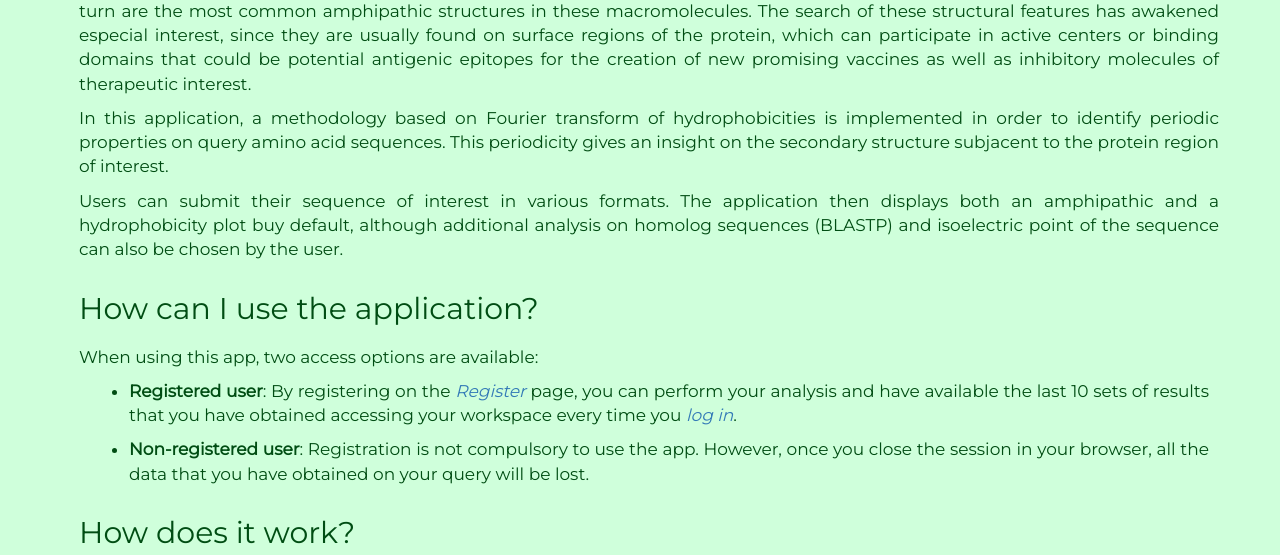
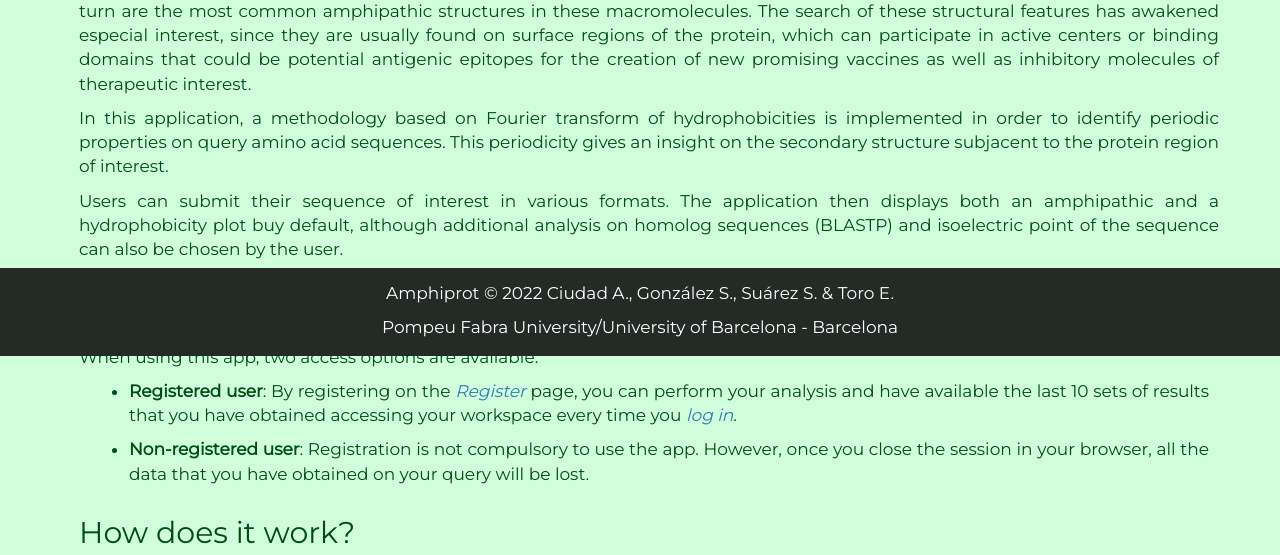
Before and after one commit to suadou/AmphiProt, a Flask app: page /help in a window 1280 px wide. Shown: the part 444-999 px from the top of the page. Run offline with Flask 2, Linux system fonts and the light colour scheme; some libraries are stand-ins or nearby versions.

Commit message:
Update help.html

```diff
--- a/Workingversionwomulti/templates/help.html
+++ b/Workingversionwomulti/templates/help.html
@@ -32,8 +32,7 @@ Help
         {% else %}
           {% set name = current_user.username %}
           <li><a href="{{ url_for('workspace', user_id=name) }}">Workspace</a></li>
-          <li><a href="{{ url_for('logout') }}">Logout</a></li>
-        {% endif %}
+          <li><a href="{{ url_for('logout') }}"><font color="#ff4a4a">Logout</font></a></li>        {% endif %}
         <li class="active"><a href="{{ url_for('help') }}">Help</a></li>
       </ul>
     </div><!--/.nav-collapse -->
@@ -82,4 +81,10 @@ antigenic epitopes for the creation of new promising vaccines as well as inhibit
 
 
      <!-- /container -->
+
+<footer>
+  <p>Amphiprot &copy; 2022 Ciudad A., González S., Suárez S. & Toro E.</p>
+  <p>Pompeu Fabra University/University of Barcelona - Barcelona</p>
+</footer>
+
 {% endblock %}
```
